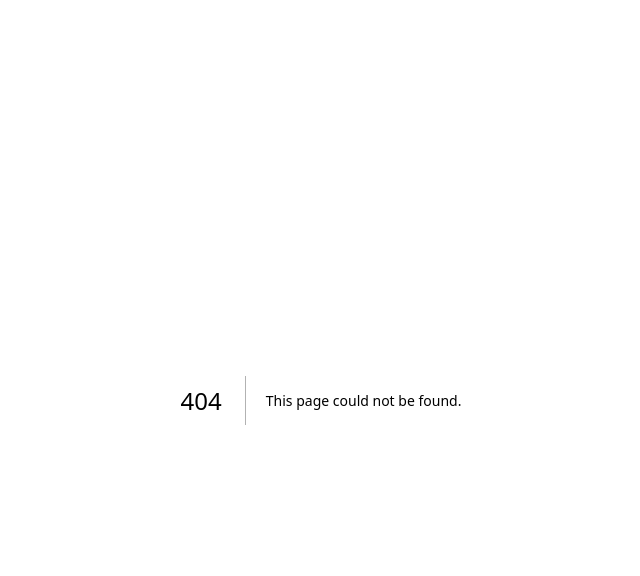
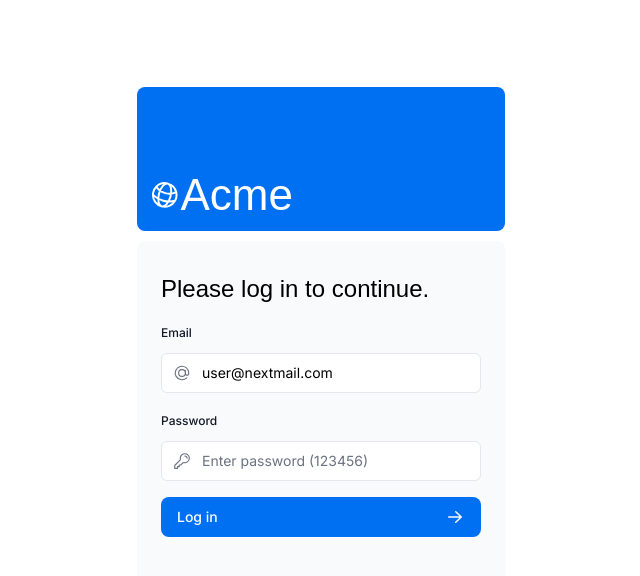
Before and after one commit to oaizab/nextjs-dashboard, a Next.js app: page /login in a window 1280 px wide. Before the commit this address had no page. Shown: the top 576 px of the page, without its empty margins (319-959 px from the left). Built offline with nearby package versions, Linux system fonts and the light colour scheme; a web font is replaced by a local one.

Commit message:
feat: complete chapter 15

```diff
--- a/app/lib/actions.ts
+++ b/app/lib/actions.ts
@@ -4,6 +4,8 @@
 import { sql } from '@vercel/postgres';
 import { revalidatePath } from 'next/cache';
 import { redirect } from 'next/navigation';
+import { signIn } from '@/auth';
+import { AuthError } from 'next-auth';
 
 const FormSchema = z.object({
   id: z.string(),
@@ -108,3 +110,22 @@
     return { message: 'Database Error: Failed to Delete Invoice.' };
   }
 }
+
+export async function authenticate(
+  prevState: string | undefined,
+  formData: FormData,
+) {
+  try {
+    await signIn('credentials', formData);
+  } catch (error) {
+    if (error instanceof AuthError) {
+      switch (error.type) {
+        case 'CredentialsSignin':
+          return 'Invalid credentials.';
+        default:
+          return 'Something went wrong.';
+      }
+    }
+    throw error;
+  }
+}
--- /dev/null
+++ b/app/login/page.tsx
@@ -0,0 +1,17 @@
+import AcmeLogo from '@/app/ui/acme-logo';
+import LoginForm from '@/app/ui/login-form';
+
+export default function LoginPage() {
+  return (
+    <main className="flex items-center justify-center md:h-screen">
+      <div className="relative mx-auto flex w-full max-w-[400px] flex-col space-y-2.5 p-4 md:-mt-32">
+        <div className="flex h-20 w-full items-end rounded-lg bg-blue-500 p-3 md:h-36">
+          <div className="w-32 text-white md:w-36">
+            <AcmeLogo />
+          </div>
+        </div>
+        <LoginForm />
+      </div>
+    </main>
+  );
+}
--- a/app/ui/dashboard/sidenav.tsx
+++ b/app/ui/dashboard/sidenav.tsx
@@ -2,6 +2,7 @@
 import NavLinks from '@/app/ui/dashboard/nav-links';
 import AcmeLogo from '@/app/ui/acme-logo';
 import { PowerIcon } from '@heroicons/react/24/outline';
+import { signOut } from '@/auth';
 
 export default function SideNav() {
   return (
@@ -17,7 +18,12 @@
       <div className="flex grow flex-row justify-between space-x-2 md:flex-col md:space-x-0 md:space-y-2">
         <NavLinks />
         <div className="hidden h-auto w-full grow rounded-md bg-gray-50 md:block"></div>
-        <form>
+        <form
+          action={async () => {
+            'use server';
+            await signOut();
+          }}
+        >
           <button className="flex h-[48px] w-full grow items-center justify-center gap-2 rounded-md bg-gray-50 p-3 text-sm font-medium hover:bg-sky-100 hover:text-blue-600 md:flex-none md:justify-start md:p-2 md:px-3">
             <PowerIcon className="w-6" />
             <div className="hidden md:block">Sign Out</div>
--- a/app/ui/login-form.tsx
+++ b/app/ui/login-form.tsx
@@ -1,3 +1,5 @@
+'use client';
+
 import { lusitana } from '@/app/ui/fonts';
 import {
   AtSymbolIcon,
@@ -6,10 +8,14 @@
 } from '@heroicons/react/24/outline';
 import { ArrowRightIcon } from '@heroicons/react/20/solid';
 import { Button } from './button';
+import { useFormState, useFormStatus } from 'react-dom';
+import { authenticate } from '@/app/lib/actions';
 
 export default function LoginForm() {
+  const [errorMessage, dispatch] = useFormState(authenticate, undefined);
+
   return (
-    <form className="space-y-3">
+    <form action={dispatch} className="space-y-3">
       <div className="flex-1 rounded-lg bg-gray-50 px-6 pb-4 pt-8">
         <h1 className={`${lusitana.className} mb-3 text-2xl`}>
           Please log in to continue.
@@ -29,6 +35,7 @@
                 type="email"
                 name="email"
                 placeholder="Enter your email address"
+                defaultValue={'user@nextmail.com'}
                 required
               />
               <AtSymbolIcon className="pointer-events-none absolute left-3 top-1/2 h-[18px] w-[18px] -translate-y-1/2 text-gray-500 peer-focus:text-gray-900" />
@@ -47,7 +54,7 @@
                 id="password"
                 type="password"
                 name="password"
-                placeholder="Enter password"
+                placeholder="Enter password (123456)"
                 required
                 minLength={6}
               />
@@ -56,8 +63,17 @@
           </div>
         </div>
         <LoginButton />
-        <div className="flex h-8 items-end space-x-1">
-          {/* Add form errors here */}
+        <div
+          className="flex h-8 items-end space-x-1"
+          aria-live="polite"
+          aria-atomic="true"
+        >
+          {errorMessage && (
+            <>
+              <ExclamationCircleIcon className="h-5 w-5 text-red-500" />
+              <p className="text-sm text-red-500">{errorMessage}</p>
+            </>
+          )}
         </div>
       </div>
     </form>
@@ -65,8 +81,9 @@
 }
 
 function LoginButton() {
+  const { pending } = useFormStatus();
   return (
-    <Button className="mt-4 w-full">
+    <Button className="mt-4 w-full" aria-disabled={pending}>
       Log in <ArrowRightIcon className="ml-auto h-5 w-5 text-gray-50" />
     </Button>
   );
--- /dev/null
+++ b/auth.config.ts
@@ -0,0 +1,21 @@
+import type { NextAuthConfig } from 'next-auth';
+
+export const authConfig = {
+  pages: {
+    signIn: 'login',
+  },
+  callbacks: {
+    authorized({ auth, request: { nextUrl } }) {
+      const isLoggedIn = !!auth?.user;
+      const isOnDashboard = nextUrl.pathname.startsWith('/dashboard');
+      if (isOnDashboard) {
+        if (isLoggedIn) return true;
+        return false;
+      } else if (isLoggedIn) {
+        return Response.redirect(new URL('/dashboard', nextUrl));
+      }
+      return true;
+    },
+  },
+  providers: [],
+} satisfies NextAuthConfig;
--- /dev/null
+++ b/auth.ts
@@ -0,0 +1,43 @@
+import NextAuth from 'next-auth';
+import { authConfig } from '@/auth.config';
+import Credentials from 'next-auth/providers/credentials';
+import { z } from 'zod';
+import { User } from '@/app/lib/definitions';
+import { sql } from '@vercel/postgres';
+import bcrypt from 'bcrypt';
+
+async function getUser(email: string): Promise<User | undefined> {
+  try {
+    const user = await sql<User>`SELECT * FROM users WHERE email = ${email}`;
+    return user.rows[0];
+  } catch (error) {
+    console.error('Failed to fetch user: ', error);
+    throw new Error('Failed to fetch user');
+  }
+}
+
+export const { auth, signIn, signOut } = NextAuth({
+  ...authConfig,
+  providers: [
+    Credentials({
+      async authorize(credentials) {
+        const parsedCredentials = z
+          .object({ email: z.string().email(), password: z.string().min(6) })
+          .safeParse(credentials);
+
+        if (parsedCredentials.success) {
+          const { email, password } = parsedCredentials.data;
+          const user = await getUser(email);
+          if (!user) return null;
+          const passwordsMatch = await bcrypt.compare(password, user.password);
+
+          if (passwordsMatch) {
+            return user;
+          }
+        }
+
+        return null;
+      },
+    }),
+  ],
+});
--- a/package.json
+++ b/package.json
@@ -18,6 +18,7 @@
     "bcrypt": "^5.1.1",
     "clsx": "^2.0.0",
     "next": "^14.0.2",
+    "next-auth": "5.0.0-beta.5",
     "postcss": "8.4.31",
     "react": "18.2.0",
     "react-dom": "18.2.0",
```
Also changed, not shown: middleware.ts (added, +9 -0 lines), 1 other file (tests, documents, lock files or other folders).
